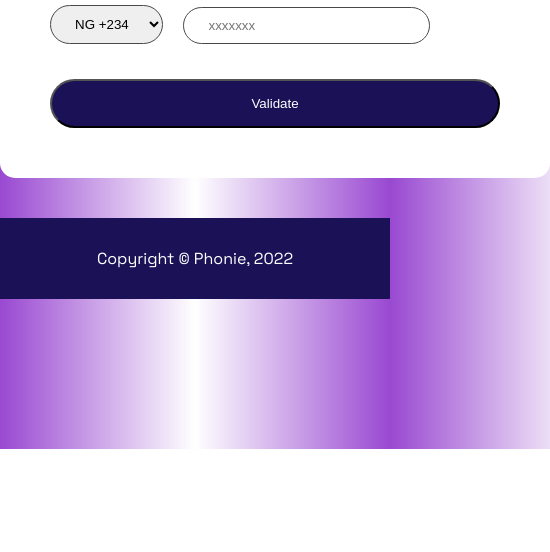
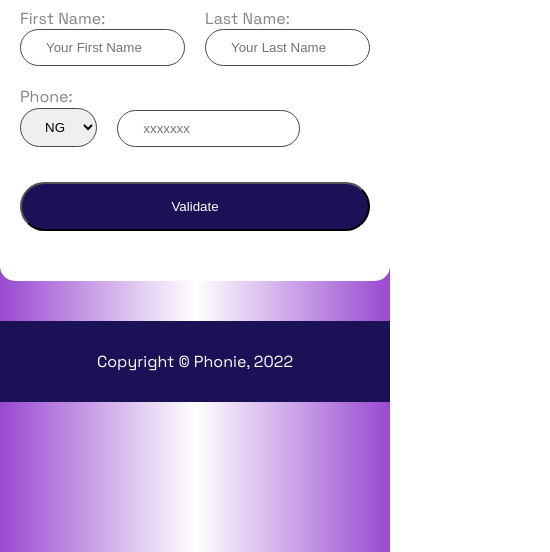
Before and after one commit to Hormor/phonie, a plain HTML site: page index.html in a window 390 px wide. Shown: the part 446-998 px from the top of the page, 550 px wide, since content can reach past the window. Before the commit the page ends 895 px from the top, so only its background shows below. Drawn offline with Linux system fonts and the light colour scheme.

Commit message:
added responsiveness

```diff
--- a/practise.css
+++ b/practise.css
@@ -119,3 +119,10 @@ select {
   margin-left: 20px;
   visibility: hidden;
 }
+
+@media screen and (max-width: 600px) {
+  .main {
+    width: 100%;
+    padding: 50px 20px;
+  }
+}
```
